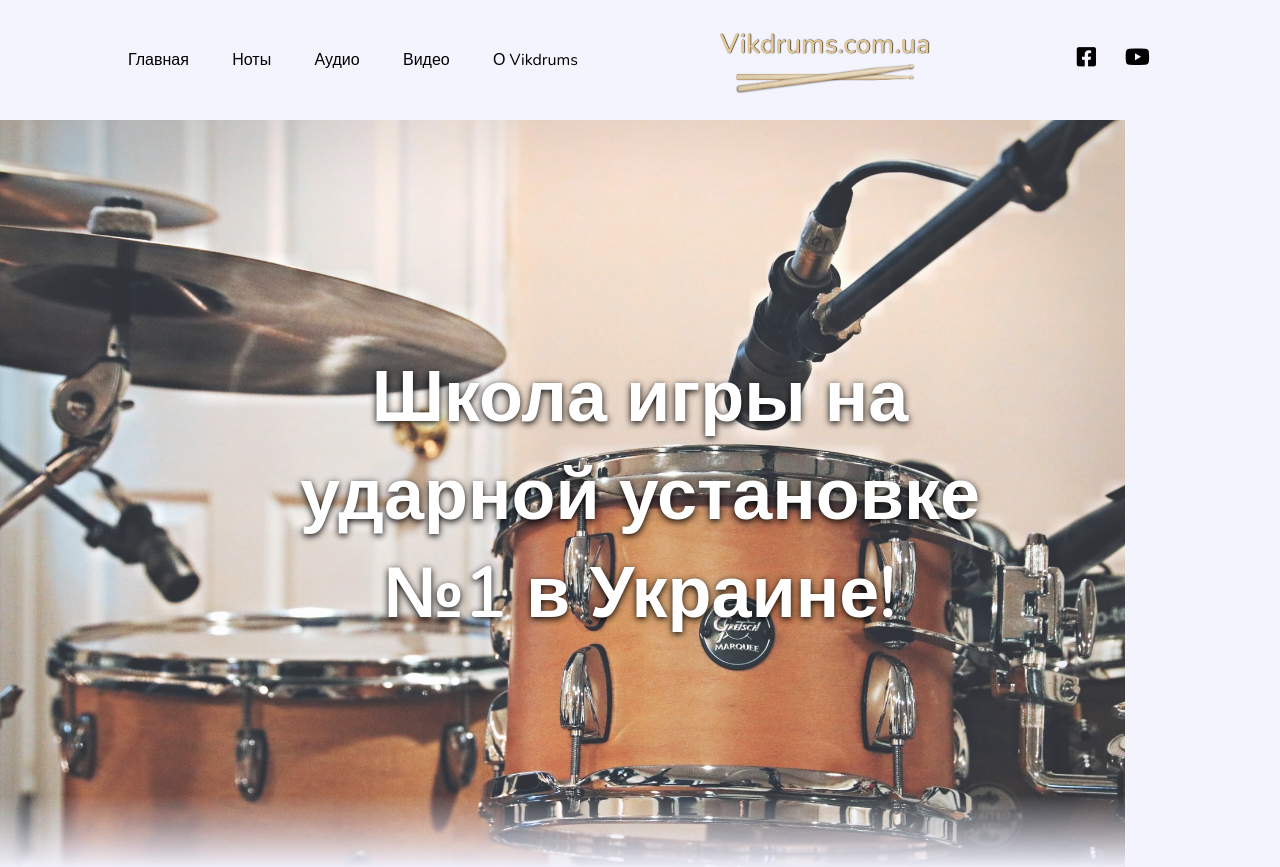
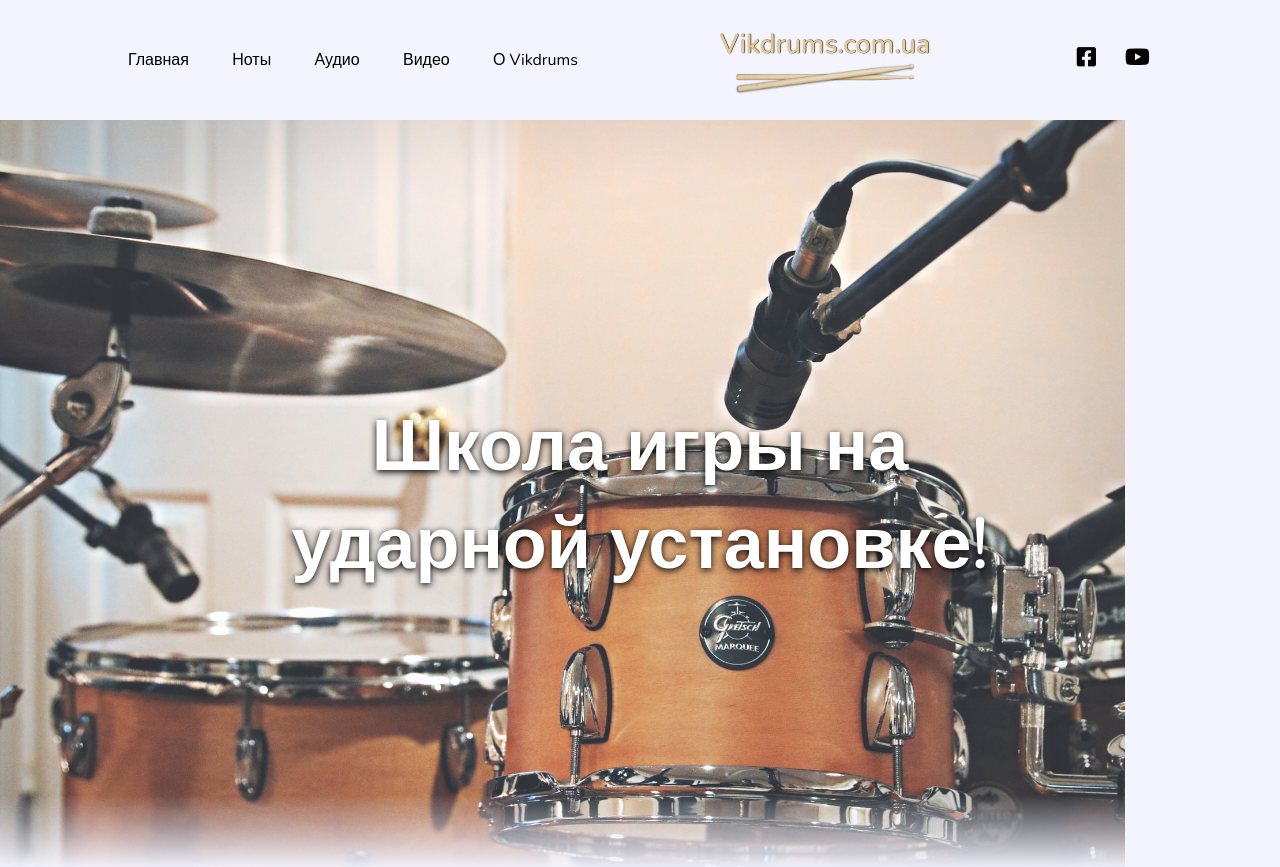
Before and after one commit to andr-ll/Vikdrums, a React (Create React App) app in the folder my-app/: page / in a window 1280 px wide. Shown: the top 867 px of the page. Built offline with nearby package versions, Linux system fonts and the light colour scheme.

Commit message:
have changed a few things on Main Page

```diff
--- a/my-app/src/Components/MainPage/MainPage.tsx
+++ b/my-app/src/Components/MainPage/MainPage.tsx
@@ -18,7 +18,7 @@ export const MainPage = () => {
                 <img className="main-logo" src="./assets/img/drumset.jpeg" alt="img" />
             </div>
             <div className="banner flex">
-                <h1>Школа игры на ударной установке №1 в Украине!</h1>
+                <h1>Школа игры на ударной установке!</h1>
             </div>
             <AboutParts scroll={windowScroll}/>
             <AudioFeatures scroll={windowScroll}/>
```
Also changed, not shown: 2 other files (tests, documents, lock files or other folders).
